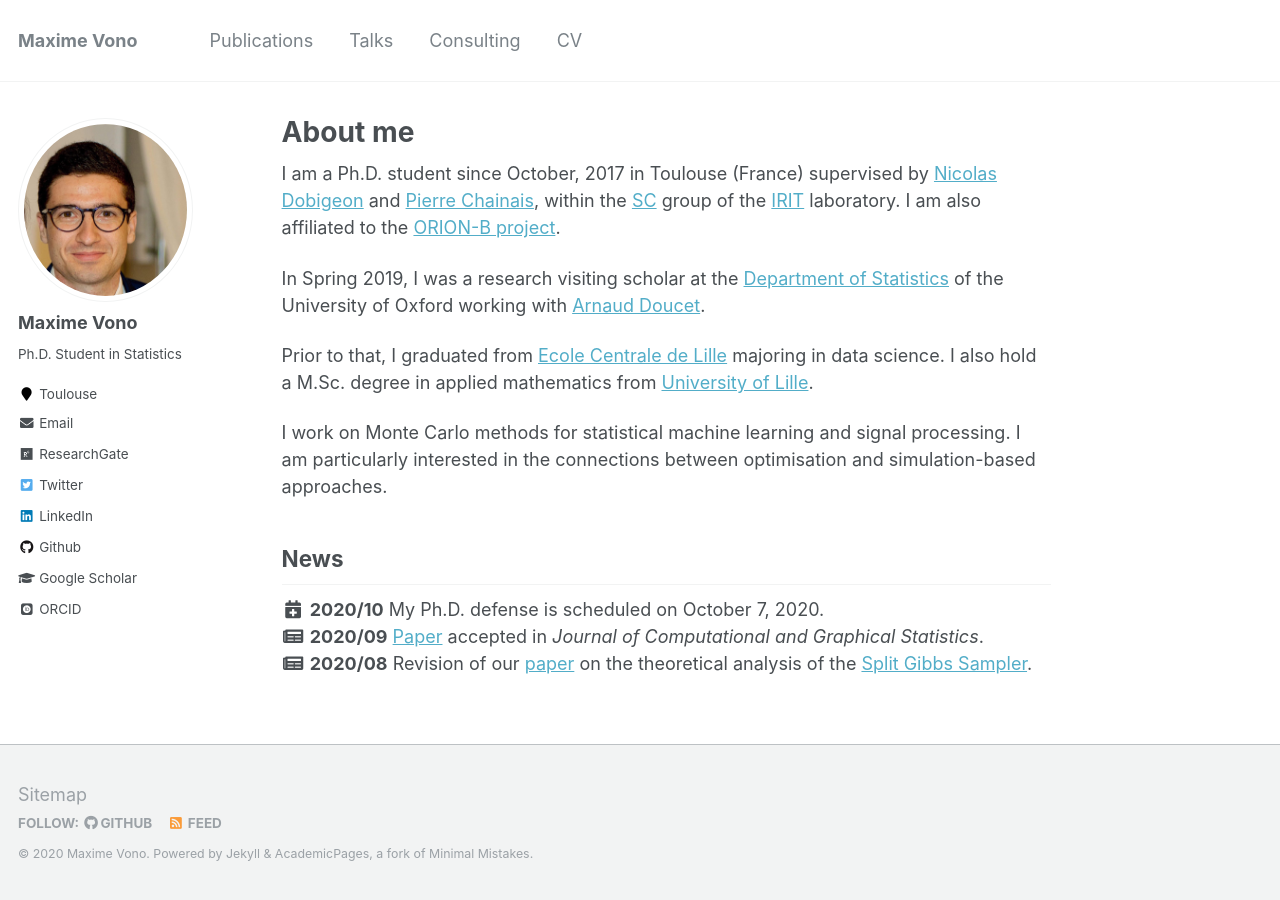
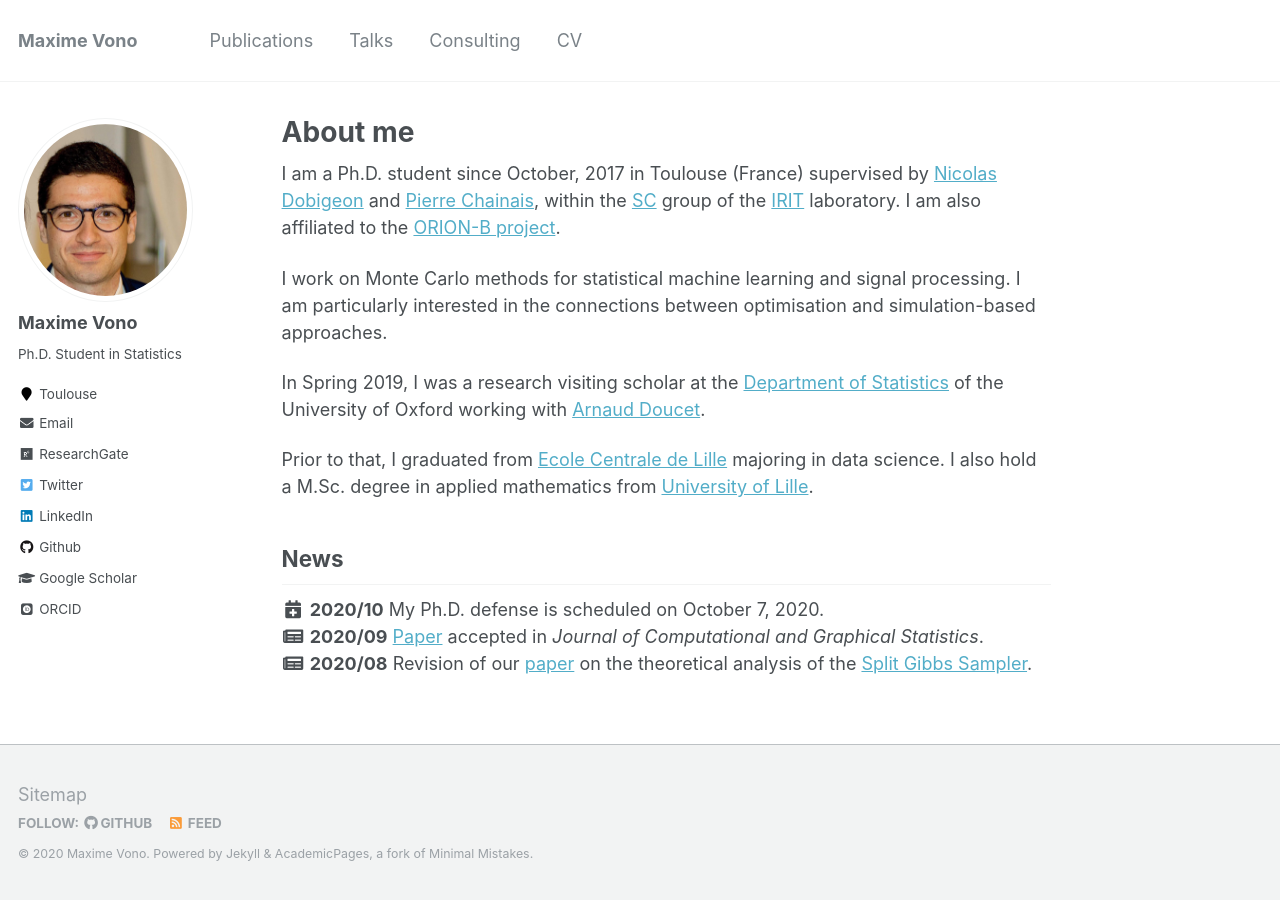
Before and after one commit to mvono/mvono.github.io, a Jekyll site: the page built from _pages/about.md, in a window 1280 px wide. Built offline with Jekyll 4.4.1, drawn with Linux system fonts in a browser that asks for light colours; some web fonts are replaced.

```diff
--- a/_pages/about.md
+++ b/_pages/about.md
@@ -11,13 +11,13 @@ redirect_from:
 I am a Ph.D. student since October, 2017 in Toulouse (France) supervised by [Nicolas Dobigeon](http://dobigeon.perso.enseeiht.fr/index.html) and [Pierre Chainais](http://pierrechainais.ec-lille.fr), within the [SC](http://sc.enseeiht.fr/) group of the [IRIT](https://www.irit.fr/) laboratory.
 I am also affiliated to the [ORION-B project](https://www.iram.fr/~pety/ORION-B/).
 
+I work on Monte Carlo methods for statistical machine learning and signal processing. I am particularly interested in the connections between optimisation and simulation-based approaches.
+
 In Spring 2019, I was a research visiting scholar at the [Department of Statistics](http://www.stats.ox.ac.uk/) of the University of Oxford working with [Arnaud Doucet](http://www.stats.ox.ac.uk/~doucet/).
 
 Prior to that, I graduated from [Ecole Centrale de Lille](http://centralelille.fr/) majoring in data science.
 I also hold a M.Sc. degree in applied mathematics from [University of Lille](http://www.univ-lille1.fr/home/).
 
-I work on Monte Carlo methods for statistical machine learning and signal processing. I am particularly interested in the connections between optimisation and simulation-based approaches.
-
 ## News
 <i class="fas fa-fw fa-calendar-plus"></i> **2020/10** My Ph.D. defense is scheduled on October 7, 2020.
 <i class="fa fa-fw fa-newspaper"></i> **2020/09** [Paper](https://arxiv.org/abs/1902.05754) accepted in *Journal of Computational and Graphical Statistics*.
```
